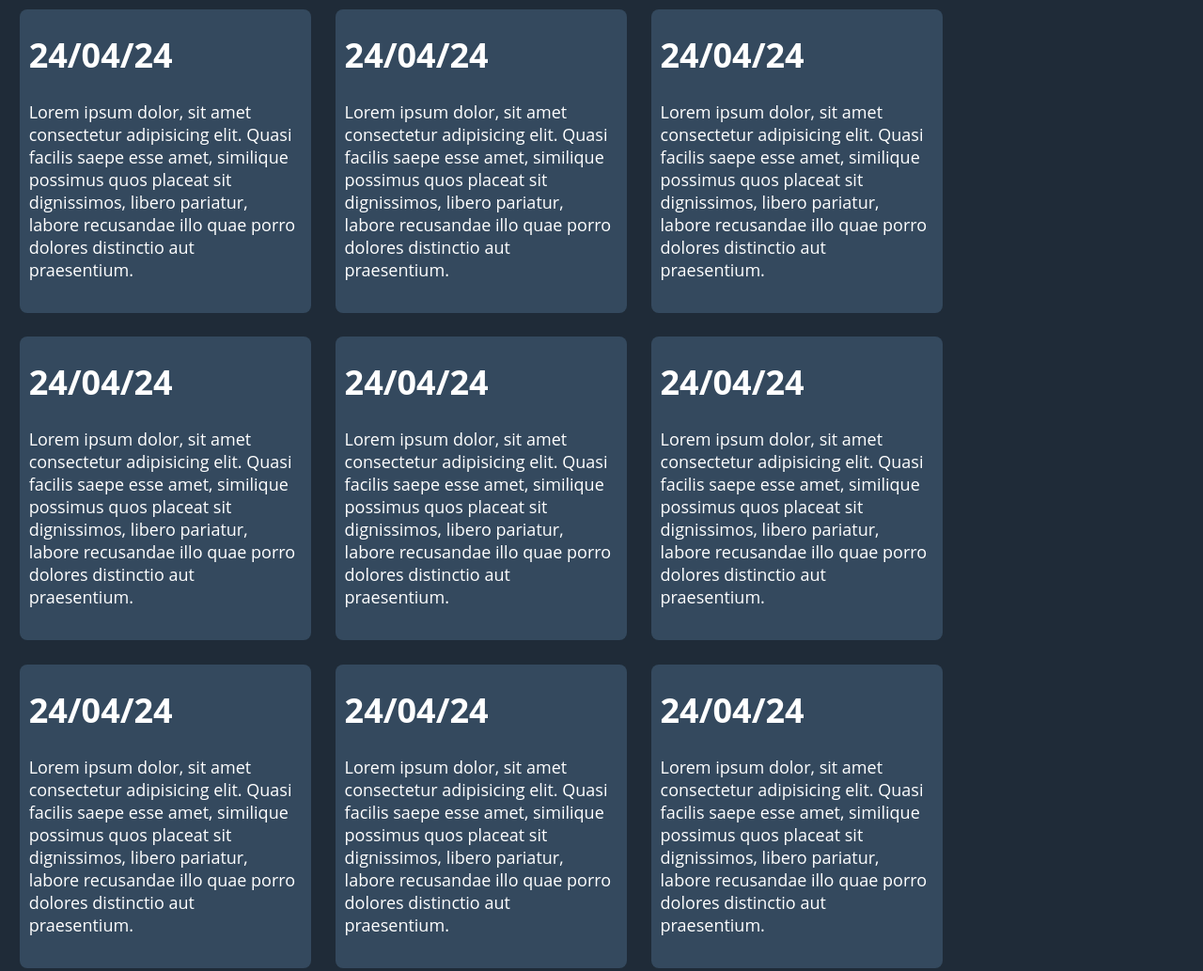
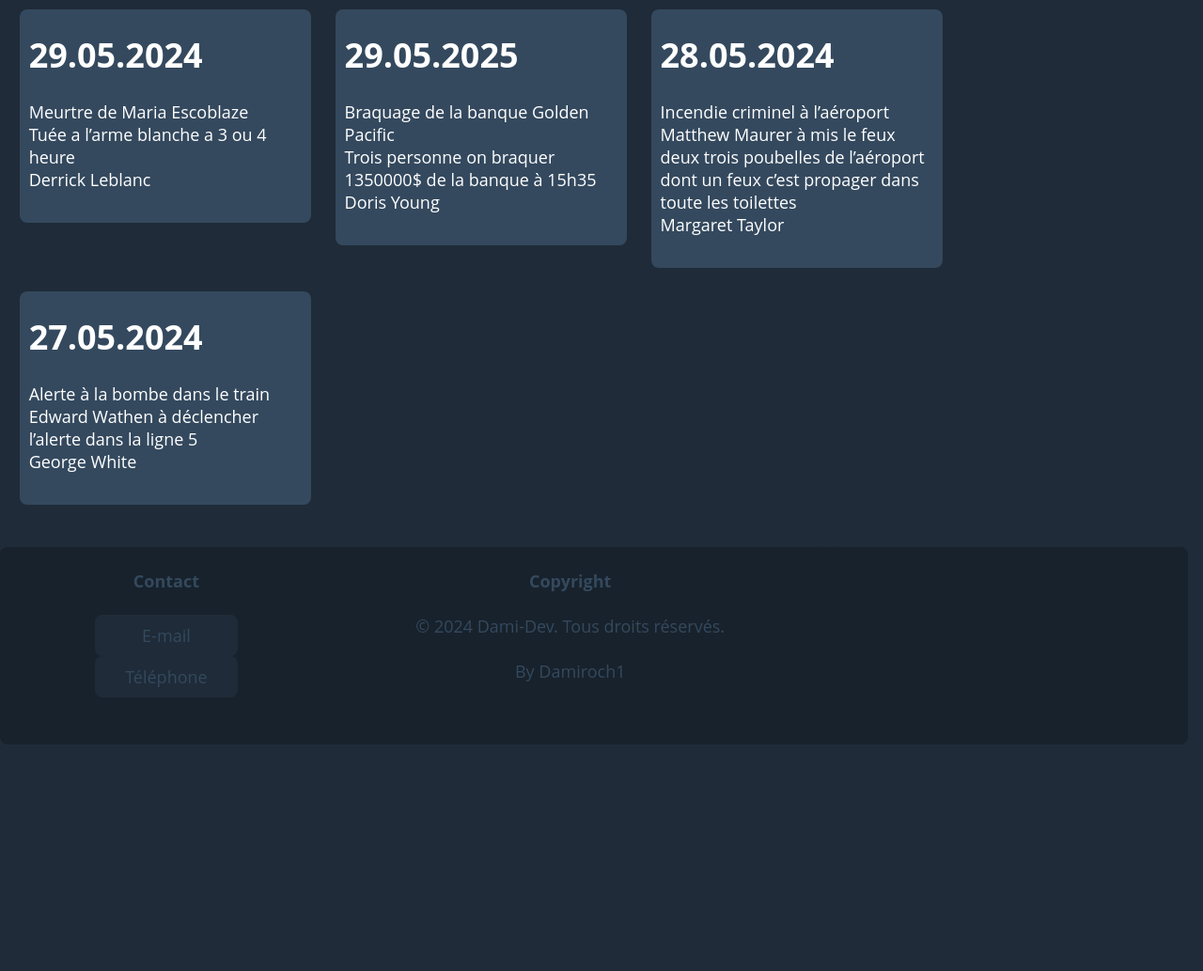
Before and after one commit to DamiRoch1/CBI-lael, a plain HTML site: page deep-page/recent.html in a window 1280 px wide. Shown: the part 114-1147 px from the top of the page at 94% size. After the commit the page ends 906 px from the top, so only its background shows below. Drawn offline with Linux system fonts and the light colour scheme.

Commit message:
29.05.24 V1
add textes et menu fix

```diff
--- a/compte.css
+++ b/compte.css
@@ -9,7 +9,7 @@ body{
      .dropdown {
       position: relative;
       display: inline-block;
-
+      position: fixed;
   }
 
   .dropdown-button {
--- a/deep-page/acceuilloger.css
+++ b/deep-page/acceuilloger.css
@@ -27,6 +27,7 @@ body{
       display: inline-block;
       height: auto;
       width: auto;
+      position: fixed;
 
   }
 
@@ -201,6 +202,7 @@ main div{
 }
 .carte{
   width: 100%;
+  margin-top: 150px;
   height: var(--height-cart);
 }
 :root{
--- a/deep-page/encours.css
+++ b/deep-page/encours.css
@@ -28,6 +28,7 @@ body{
       display: inline-block;
       height: auto;
       width: auto;
+      position: fixed;
 
   }
 
@@ -202,6 +203,7 @@ main div{
 }
 .carte{
   width: 100%;
+  margin-top: 150px;
   height: var(--height-cart);
 }
 :root{
--- a/deep-page/recent.html
+++ b/deep-page/recent.html
@@ -17,55 +17,38 @@
       <div class="dropdown-content">
         <a href="acceuilloger.html">Carte</a>
         <a href="recent.html">Récent</a>
-        <a href="casserjudiciaire.html">Caser judiciaire</a>
+        <a href="casserjudiciaire.html">Casier judiciaire</a>
         <a href="nonresolu.html">Non résolu</a>
       </div>
     </div>
     <!------------------------------------------------------------------------------------------------------------------------------------------------------------------>
     <main id="boxes">
       <div id="art2">
-        <h1>24/04/24</h1>
-        <P>Lorem ipsum dolor, sit amet consectetur adipisicing elit. Quasi facilis saepe esse amet, similique possimus quos placeat sit dignissimos, libero pariatur, labore recusandae illo quae porro dolores distinctio aut praesentium.</P>
+        <h1>29.05.2024</h1>
+        <P>Meurtre de Maria Escoblaze <br>
+          Tuée a l’arme blanche a 3 ou 4 heure <br>
+          Derrick Leblanc</P>
 
       </div>
       <div id="art2">
-        <h1>24/04/24</h1>
-        <P>Lorem ipsum dolor, sit amet consectetur adipisicing elit. Quasi facilis saepe esse amet, similique possimus quos placeat sit dignissimos, libero pariatur, labore recusandae illo quae porro dolores distinctio aut praesentium.</P>
+        <h1>29.05.2025</h1>
+        <P>Braquage de la banque Golden Pacific <br>
+          Trois personne on braquer 1350000$ de la banque à 15h35<br>
+          Doris Young</P>
 
       </div>
       <div id="art2">
-        <h1>24/04/24</h1>
-        <P>Lorem ipsum dolor, sit amet consectetur adipisicing elit. Quasi facilis saepe esse amet, similique possimus quos placeat sit dignissimos, libero pariatur, labore recusandae illo quae porro dolores distinctio aut praesentium.</P>
+        <h1>28.05.2024</h1>
+        <P>Incendie criminel à l’aéroport<br>
+          Matthew Maurer à mis le feux deux trois poubelles de l’aéroport dont un feux c’est propager dans toute les toilettes <br>
+          Margaret Taylor</P>
 
       </div>
       <div id="art2">
-        <h1>24/04/24</h1>
-        <P>Lorem ipsum dolor, sit amet consectetur adipisicing elit. Quasi facilis saepe esse amet, similique possimus quos placeat sit dignissimos, libero pariatur, labore recusandae illo quae porro dolores distinctio aut praesentium.</P>
-
-      </div>
-      <div id="art2">
-        <h1>24/04/24</h1>
-        <P>Lorem ipsum dolor, sit amet consectetur adipisicing elit. Quasi facilis saepe esse amet, similique possimus quos placeat sit dignissimos, libero pariatur, labore recusandae illo quae porro dolores distinctio aut praesentium.</P>
-
-      </div>
-      <div id="art2">
-        <h1>24/04/24</h1>
-        <P>Lorem ipsum dolor, sit amet consectetur adipisicing elit. Quasi facilis saepe esse amet, similique possimus quos placeat sit dignissimos, libero pariatur, labore recusandae illo quae porro dolores distinctio aut praesentium.</P>
-
-      </div>
-      <div id="art2">
-        <h1>24/04/24</h1>
-        <P>Lorem ipsum dolor, sit amet consectetur adipisicing elit. Quasi facilis saepe esse amet, similique possimus quos placeat sit dignissimos, libero pariatur, labore recusandae illo quae porro dolores distinctio aut praesentium.</P>
-
-      </div>
-      <div id="art2">
-        <h1>24/04/24</h1>
-        <P>Lorem ipsum dolor, sit amet consectetur adipisicing elit. Quasi facilis saepe esse amet, similique possimus quos placeat sit dignissimos, libero pariatur, labore recusandae illo quae porro dolores distinctio aut praesentium.</P>
-
-      </div>
-      <div id="art2">
-        <h1>24/04/24</h1>
-        <P>Lorem ipsum dolor, sit amet consectetur adipisicing elit. Quasi facilis saepe esse amet, similique possimus quos placeat sit dignissimos, libero pariatur, labore recusandae illo quae porro dolores distinctio aut praesentium.</P>
+        <h1>27.05.2024</h1>
+        <P>Alerte à la bombe dans le train<br>
+          Edward Wathen à déclencher l’alerte dans la ligne 5<br>
+          George White</P>
 
       </div>
 
--- a/index.css
+++ b/index.css
@@ -27,7 +27,7 @@ body{
       display: inline-block;
       height: auto;
       width: auto;
-
+      position: fixed;
   }
 
   .dropdown-button {
@@ -81,11 +81,13 @@ body{
   content: "";
   display: table;
   clear: both;
+
 }
 #boxes {
   content: "";
   display: table;
   clear: both;
+
 }
 #f1 , #f2 ,#f3 ,#art1,#art2,#art3,.d1{
   float: left;
@@ -94,6 +96,7 @@ body{
   padding-left: 1rem;
   border-radius: var(--raduis);
   margin-left: 1%;
+  margin-top: 150px;
 }
 #art1 {
   background-color:var(--bck2);
```
Also changed, not shown: deep-page/acceuilloger.html (+1 -1 lines), deep-page/casserjudiciaire.html (+3 -3 lines), deep-page/nonresolu.html (+28 -13 lines).
